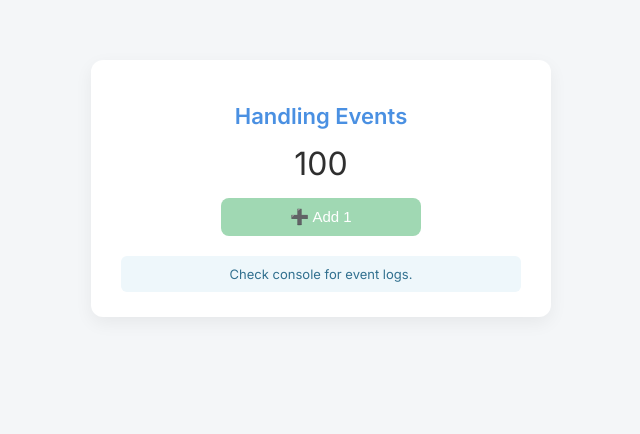
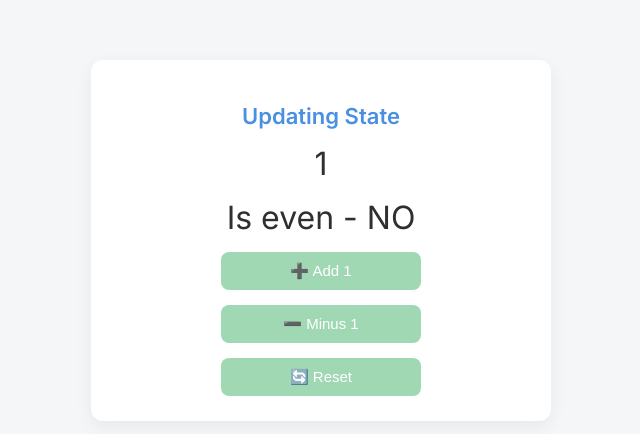
Before and after one commit to medu-u/Class-Example-React-State, a React (Vite) app in the folder React-State/: page / in a window 1280 px wide. Shown: the top 434 px of the page, without its empty margins (319-959 px from the left). Built offline with nearby package versions, Linux system fonts and the light colour scheme.

Commit message:
update state by using setState(prevState) method then use call back function inside setState method

```diff
--- a/React-State/src/App.jsx
+++ b/React-State/src/App.jsx
@@ -20,10 +20,10 @@ class App extends Component {
         {/* <PassingPropsToState batchtTitle='DEC 2025' /> */}
 
         {/* 1.3 */}
-        <HandlingEvents />
+        {/* <HandlingEvents /> */}
 
         {/* 1.4 */}
-        {/* <UpdatingState /> */}
+        <UpdatingState />
 
         {/* 1.5 */}
         {/* <MyWillMountAndDidMount /> */}
```
